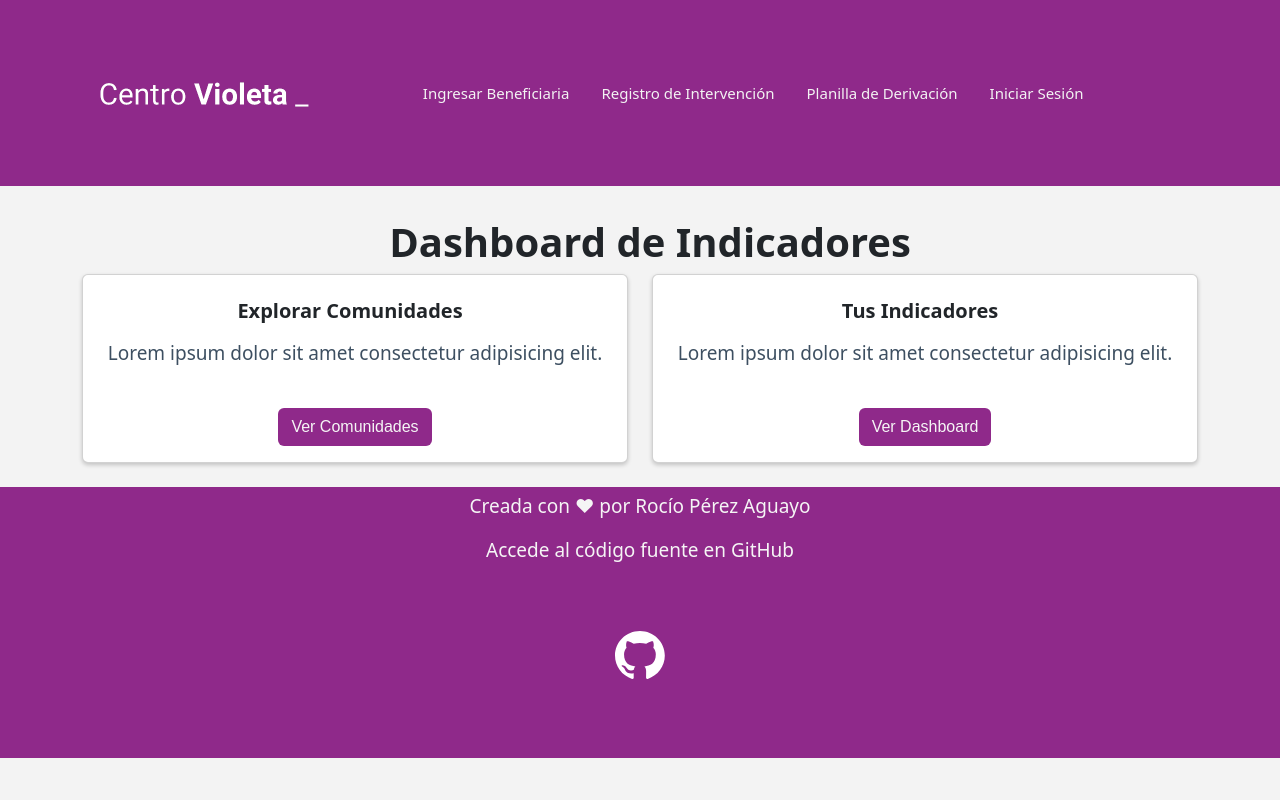
After one commit to rociotatiana/centro_violeta, a Django app: page /dashboard in a window 1280 px wide. The commit adds this page. Run offline with Django 5.2, Linux system fonts and the light colour scheme.

Commit message:
frontend tweaks

```diff
--- a/base/templates/base/beneficiaria_form.html
+++ b/base/templates/base/beneficiaria_form.html
@@ -20,6 +20,7 @@
     {% endfor %}
 
     <input class="submit" type="submit" value="Guardar" />
-
+  </form>
+</div>
 
     {% endblock content %}
--- /dev/null
+++ b/base/templates/base/dashboard.html
@@ -0,0 +1,35 @@
+{% extends 'layout.html' %}
+
+{% block content %}
+
+<div class="container">
+  <div class="row">
+    <h1 style="text-align: center;"> Dashboard de Indicadores</h1>
+
+    <div class="col-sm-6">
+      <div class="card text-center">
+        <div class="card-body rounded-9">
+          <h5 class="card-title">Explorar Comunidades</h5>
+          <p class="card-text">Lorem ipsum dolor sit amet consectetur adipisicing elit. </p>
+          <br>
+          <a href="{% url 'explora_comunidades' %}">
+            <button>Ver Comunidades</button></a>
+        </div>
+      </div>
+    </div>
+
+    <div class="col-sm-6">
+      <div class="card text-center">
+        <div class="card-body">
+          <h5 class="card-title">Tus Indicadores</h5>
+          <p class="card-text">Lorem ipsum dolor sit amet consectetur adipisicing elit. </p>
+          <br>
+          <a href="{% url 'dashboard' %}">
+            <button>Ver Dashboard</button></a>
+        </div>
+      </div>
+    </div>
+  </div>
+</div>
+
+{% endblock content %}
--- a/base/templates/base/derivacion_form.html
+++ b/base/templates/base/derivacion_form.html
@@ -15,6 +15,7 @@
     {% endfor %}
 
     <input class="submit" type="submit" value="Guardar" />
-
+  </form>
+</div>
 
 {% endblock content %}
--- a/base/templates/base/home.html
+++ b/base/templates/base/home.html
@@ -61,7 +61,7 @@
   <br><br><br><br>
 <div class="container">
   <div class="row">
-    <h1 style="text-align: center;"> Mas Acciones</h1>
+    <h1 style="text-align: center;"> Más Acciones</h1>
 
     <div class="col-sm-6">
       <div class="card text-center">
--- a/base/templates/base/intervencion_form.html
+++ b/base/templates/base/intervencion_form.html
@@ -15,6 +15,7 @@
     {% endfor %}
 
     <input class="submit" type="submit" value="Guardar" />
-
+  </form>
+</div>
 
 {% endblock content %}
--- a/templates/layout.html
+++ b/templates/layout.html
@@ -66,6 +66,9 @@
   {% endblock %}
   <br>
   <footer>
+    <p style="color: whitesmoke;">Creada con &#9829; por Rocío Pérez Aguayo</p>
+    <p style="color: whitesmoke;">Accede al código fuente en GitHub</p> <a href="https://github.com/rociotatiana/centro_violeta"><img src="/static/img/github-mark-white.svg" alt="" width="50"></a>
+    <br><br>
 
   </footer>
   <script src="https://cdn.jsdelivr.net/npm/@popperjs/core@2.11.8/dist/umd/popper.min.js"
```
Also changed, not shown: static/img/github-mark-white.svg (added).
